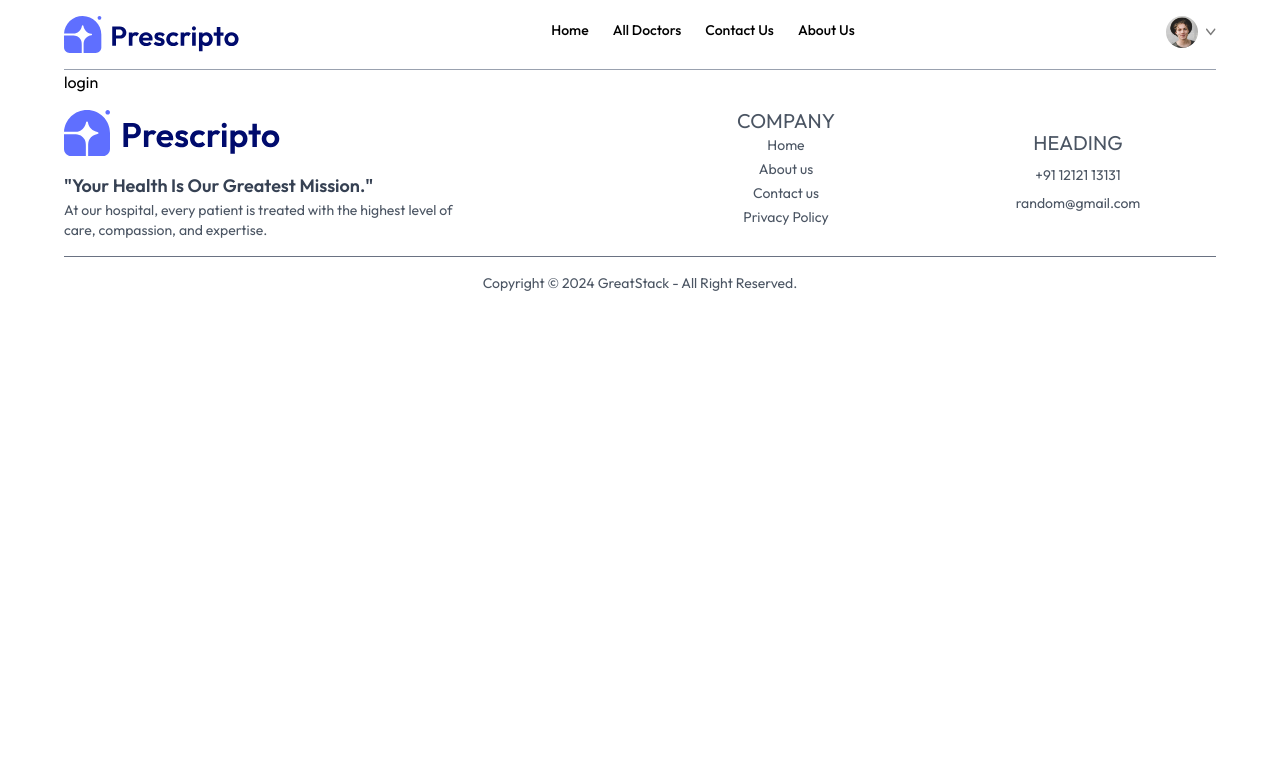
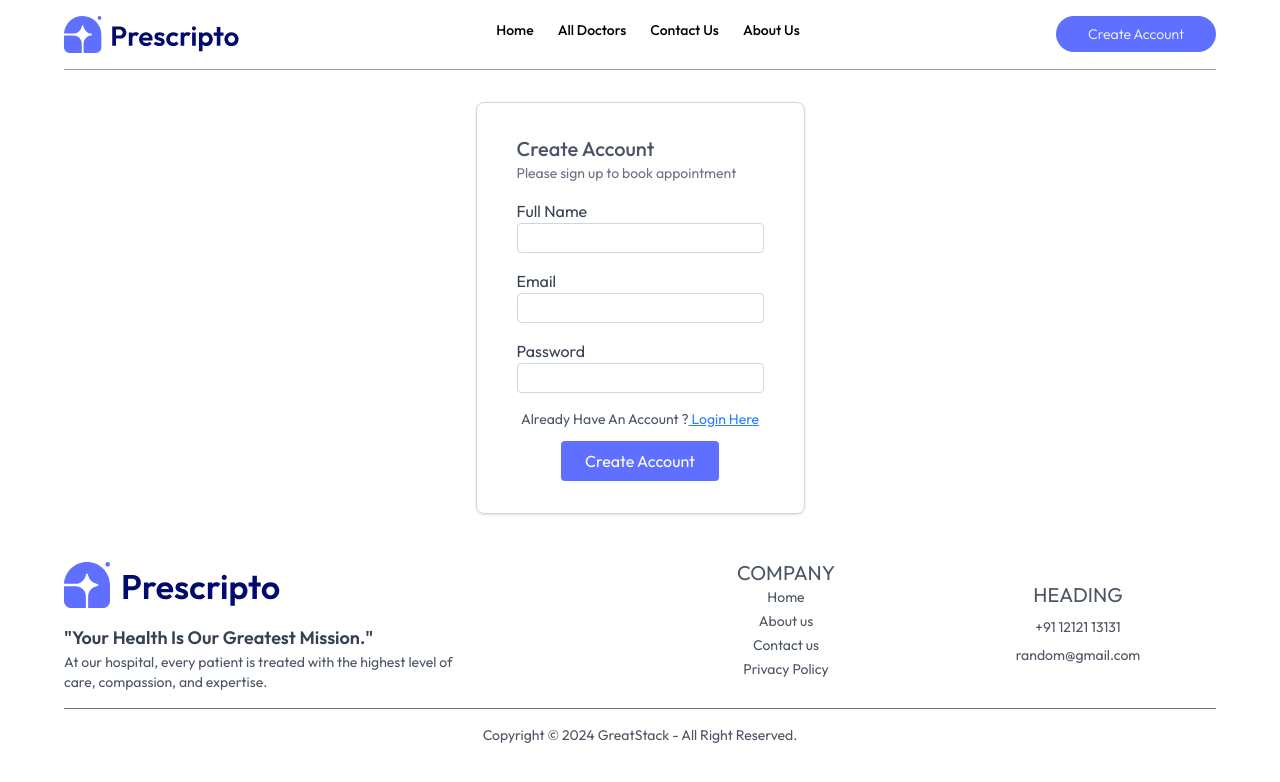
Before and after one commit to keyurpathar/GREEN_LIFE_FRONT_END, a React (Vite) app: page /login in a window 1280 px wide. Shown: the top 782 px of the page. Built offline with nearby package versions, Linux system fonts and the light colour scheme.

Commit message:
register page done

```diff
--- a/package.json
+++ b/package.json
@@ -12,12 +12,14 @@
   "dependencies": {
     "@tailwindcss/vite": "^4.2.4",
     "axios": "^1.15.2",
+    "formik": "^2.4.9",
     "react": "^19.2.5",
     "react-dom": "^19.2.5",
     "react-icons": "^5.6.0",
     "react-router-dom": "^7.14.2",
     "react-toastify": "^11.1.0",
-    "tailwindcss": "^4.2.4"
+    "tailwindcss": "^4.2.4",
+    "yup": "^1.7.1"
   },
   "devDependencies": {
     "@eslint/js": "^10.0.1",
--- a/src/components/Header.jsx
+++ b/src/components/Header.jsx
@@ -9,7 +9,7 @@ const Header = () => {
   const navigate = useNavigate()
 
   const [setshowMenu, setSetshowMenu] = useState()
-  const [token, settoken] = useState(true)
+  const [token, settoken] = useState(false)
 
   return (
     <div className='flex item-center py-4 justify-between text-sm border-b border-gray-400'>
--- a/src/pages/Login.jsx
+++ b/src/pages/Login.jsx
@@ -1,9 +1,104 @@
-import React from 'react'
+import { useFormik } from "formik"
+import { Link } from "react-router-dom"
+import * as Yup from 'yup'
+
 
 const Login = () => {
+
+  const validationSchema = Yup.object({
+    name: Yup.string().min(2, 'Name must be at least 2 characters').required('Name is required'),
+    email: Yup.string().email('Invalid email address').required('Email is required'),
+    password: Yup.string().min(6, 'Password must be at least 6 characters').required('Password is required')
+  })
+
+
+  const formik = useFormik({
+
+    initialValues: {
+      name: '',
+      email: '',
+      password: '',
+    },
+
+    validationSchema,
+
+    onSubmit: (val, { resetForm }) => {
+      console.log(val)
+      resetForm()
+    }
+
+  })
+
+
   return (
-    <div>
-      login
+    <div className="flex justify-center items-center px-2">
+
+      <form
+        onSubmit={formik.handleSubmit}
+        className="border border-gray-300 rounded-lg shadow my-8 w-fit py-8 px-6 md:px-10 flex flex-col gap-4"
+      >
+        <div>
+          <h1 className="text-xl capitalize font-medium text-gray-600">create account</h1>
+          <p className="text-gray-500 text-sm">Please sign up to book appointment</p>
+        </div>
+
+        <div>
+          <label htmlFor="name" className="text-gray-700">Full Name</label> <br />
+          <input
+            type="text"
+            name="name"
+            id="name"
+            onChange={formik.handleChange}
+            value={formik.values.name}
+            className="border border-gray-300 rounded focus:outline-0 px-2 w-full py-0.5"
+          />
+          {formik.touched.name && formik.errors.name &&
+            (<p className="text-red-500 text-sm mt-1 transition-all duration-200">{formik.errors.name}</p>)
+          }
+        </div>
+
+        <div>
+          <label htmlFor="email" className="text-gray-700">Email</label> <br />
+          <input
+            type="text"
+            name="email"
+            id="email"
+            onChange={formik.handleChange}
+            value={formik.values.email}
+            className="border border-gray-300 rounded focus:outline-0 px-2 w-full py-0.5"
+          />
+          {formik.touched.email && formik.errors.email &&
+            (<p className="text-red-500 text-sm mt-1 transition-all duration-200">{formik.errors.email}</p>)
+          }
+        </div>
+
+        <div>
+          <label htmlFor="password" className="text-gray-700">Password</label> <br />
+          <input
+            type="password"
+            name="password"
+            id="password"
+            onChange={formik.handleChange}
+            value={formik.values.password}
+            className="border border-gray-300 rounded focus:outline-0 px-2 w-full py-0.5"
+          />
+          {formik.touched.password && formik.errors.password &&
+            (<p className="text-red-500 text-sm mt-1 transition-all duration-200">{formik.errors.password}</p>)
+          }
+        </div>
+
+        <div className="flex flex-col justify-center items-center gap-3">
+
+          <p className="text-gray-600 text-sm capitalize">already have an account ?
+            <Link to={'/login'} className="underline text-blue-500">  login here</Link></p>
+          <button type="submit" className=" text-white px-6 py-2 rounded bg-[#5F6FFF] active:scale-95 transition-all duration-200 capitalize">create account</button>
+        </div>
+
+
+      </form>
+
+
+
     </div>
   )
 }
```
Also changed, not shown: src/pages/Register.jsx (added), 1 other file (tests, documents, lock files or other folders).
